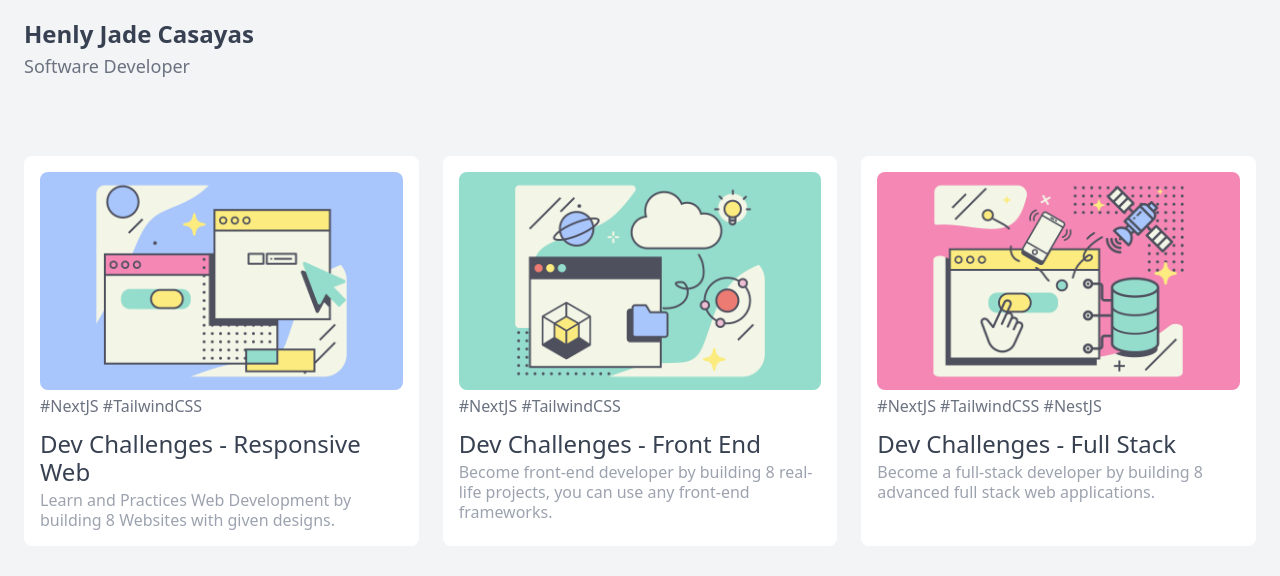
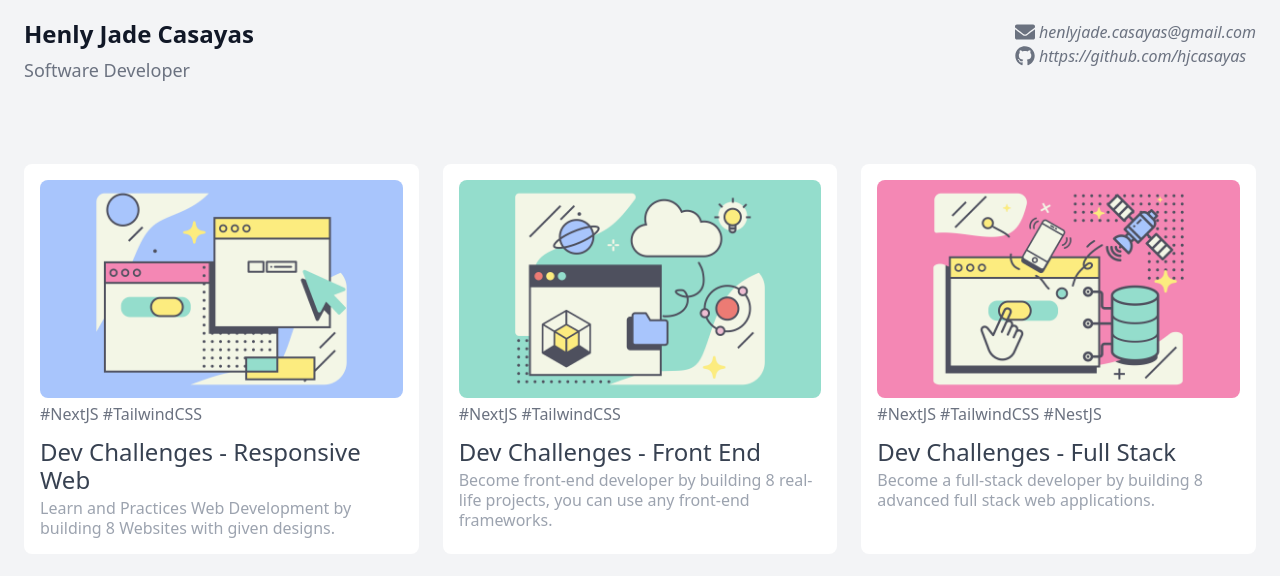
Before and after one commit to hjcasayas/hjcasayas, a Next.js app: page / in a window 1280 px wide. Shown: the top 576 px of the page. Built offline with nearby package versions, Linux system fonts and the light colour scheme; no server answers.

Commit message:
feat: added email and github icon and links

```diff
--- a/src/components/layout.component.tsx
+++ b/src/components/layout.component.tsx
@@ -1,4 +1,5 @@
 import { FC, ReactNode } from "react";
+import { FaEnvelope, FaGithub } from "react-icons/fa";
 import Head from "next/head";
 import Link from "next/link";
 
@@ -18,17 +19,39 @@
     </Head>
     <div className="flex flex-col w-screen min-h-screen pt-5 px-6 bg-gray-100">
       <div className="container mx-auto">
-        <header className="flex justify-between mb-9 md:mb-16">
+        <header className="block mb-9 sm:flex sm:justify-between  sm:mb-16">
           <div>
-            <h1 className="text-gray-700 text-2xl leading-7 font-semibold mb-1">
+            <h1 className="text-gray-900 text-2xl leading-7 font-bold mb-2">
               <Link href="/">
                 <a>Henly Jade Casayas</a>
               </Link>
             </h1>
-            <p className="text-gray-500 text-lg font-medium">
+            <p className="text-gray-500 text-lg font-medium mb-1">
               Software Developer
             </p>
           </div>
+          <address>
+            <a
+              className="inline-block sm:flex sm:items-center"
+              href="mailto:henlyjade.casayas@gmail.com"
+            >
+              <FaEnvelope className="text-gray-500 text-2xl mr-2 sm:text-xl sm:mr-1" />
+              <span className="hidden sm:inline-block sm:text-gray-500">
+                henlyjade.casayas@gmail.com
+              </span>
+            </a>
+            <a
+              className="inline-block sm:flex sm:items-center"
+              target="_blank"
+              rel="noreferrer"
+              href="https://github.com/hjcasayas"
+            >
+              <FaGithub className="text-gray-500 text-2xl mr-2 sm:text-xl sm:mr-1" />
+              <span className="hidden sm:inline-block sm:text-gray-500">
+                https://github.com/hjcasayas
+              </span>
+            </a>
+          </address>
         </header>
         <main>{children}</main>
         <footer></footer>
```
